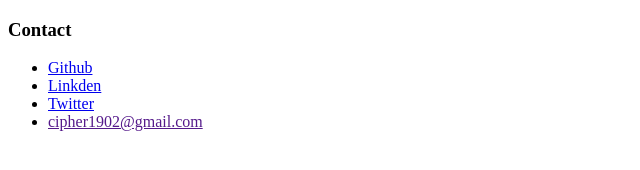
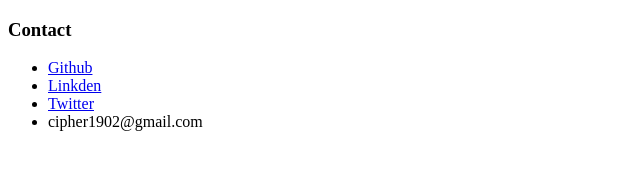
Before and after one commit to 19Kushagra/personal-website, a plain HTML site: page contact.html in a window 1280 px wide. Shown: the full height of the page, 0-640 px from the left. Drawn offline with Linux system fonts and the light colour scheme.

Commit message:
Update contact.html
on line 14 anchor tab is removed inside li tag and email is written in li tag

```diff
--- a/contact.html
+++ b/contact.html
@@ -11,9 +11,7 @@
         <li><a href="https://github.com/19Kushagra">Github</a></li>
         <li><a href="https://www.linkedin.com/in/kushagra-sharma-698175259/">Linkden</a></li>
         <li><a href="https://twitter.com/Kushagr42089392">Twitter</a></li>
-        <li><a href="">cipher1902@gmail.com</a></li>
-
-
+        <li>cipher1902@gmail.com</li>
     </ul>
 </body>
 </html>
```
